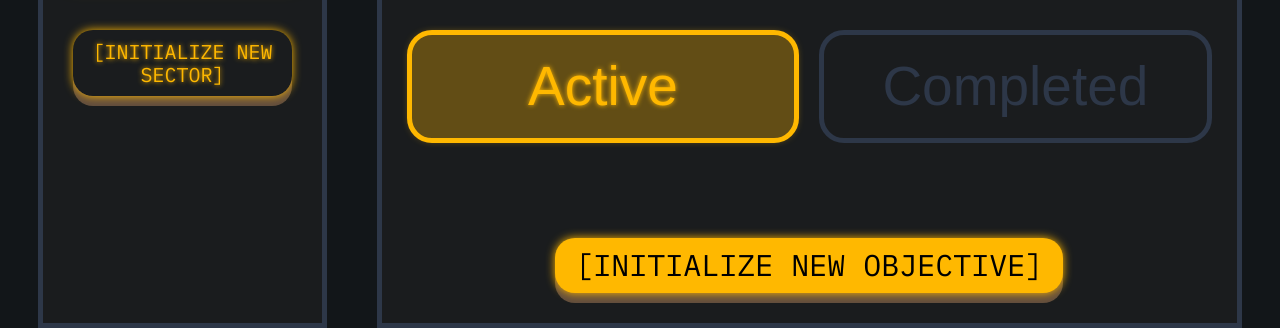
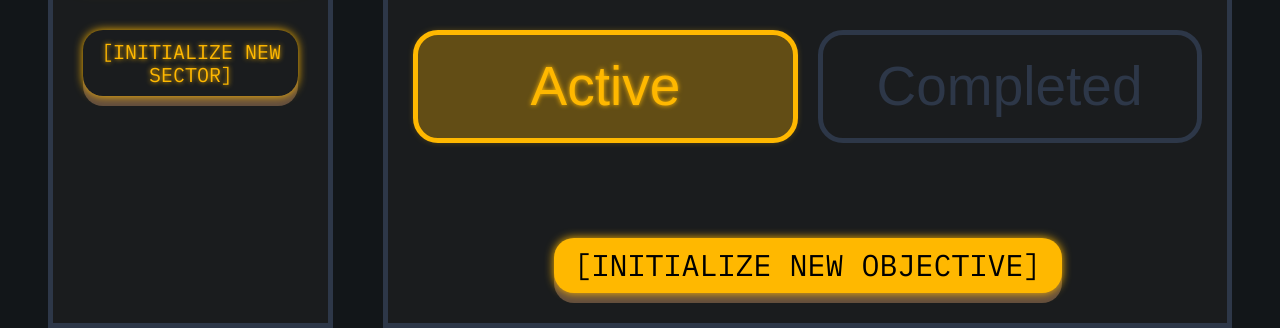
Before and after one commit to pontificust/odin-todo-list, a website built with webpack: page src/template.html in a window 1280 px wide. Shown: the part 482-810 px from the top of the page. Built offline with nearby package versions, Linux system fonts and the light colour scheme; files whose address does not match are found by name.

Commit message:
feat: solve scrollbar shift issue

```diff
--- a/src/assets/css/global.css
+++ b/src/assets/css/global.css
@@ -490,6 +490,9 @@ html {
     font-size: 62.5%;
     scroll-behavior: smooth;
     box-sizing: border-box;
+    scrollbar-gutter: stable both-edges;
+    scrollbar-color: var(--primary-amber-color) transparent;
+    scrollbar-width: thin;
 }
 
 *,
```
